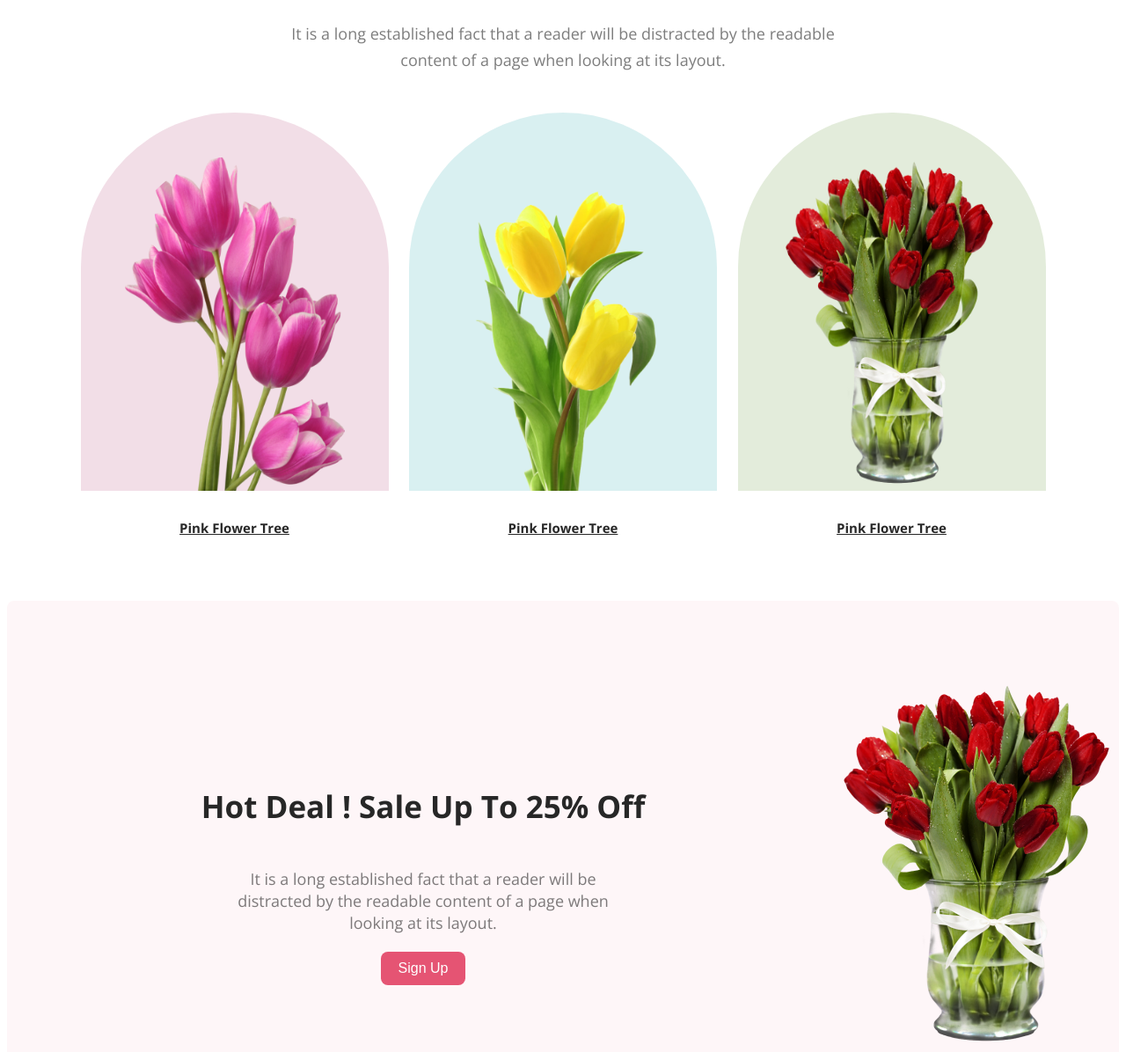
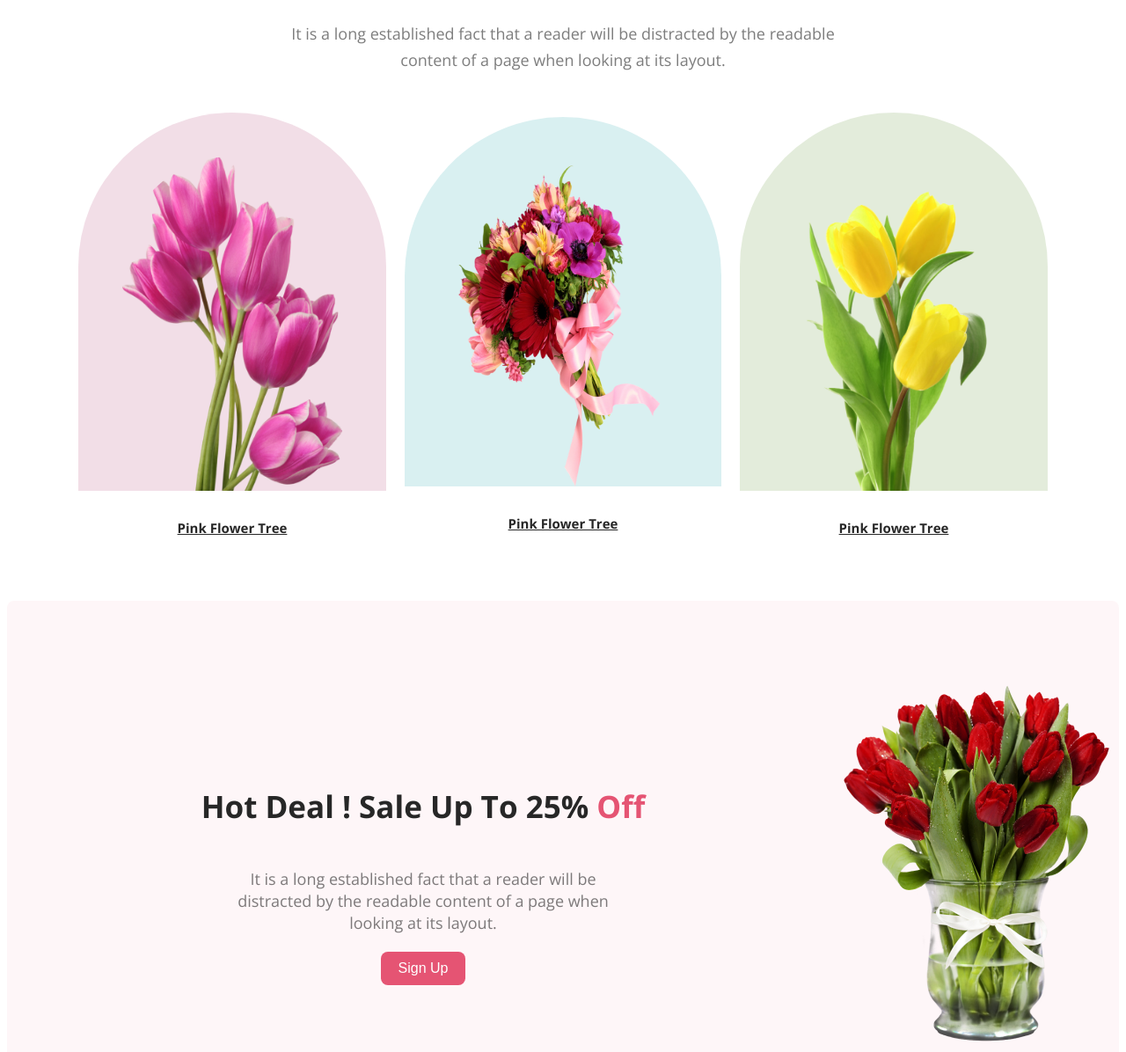
Before and after one commit to Monalisa2836/first-assignment, a plain HTML site: page index.html in a window 1280 px wide. Shown: the part 920-2116 px from the top of the page at 88% size. Drawn offline with nearby package versions, Linux system fonts and the light colour scheme.

Commit message:
did some minor adjustments.

```diff
--- a/index.html
+++ b/index.html
@@ -47,11 +47,11 @@
             <h4 class="img-short-des">Pink Flower Tree</h4>
           </div>
           <div>
-            <img class="second-image" src="Flower Asset/pngwing 7.png" alt="" />
+            <img class="second-image" src="Flower Asset/pngwing 5.png" alt="" />
             <h4 class="img-short-des">Pink Flower Tree</h4>
           </div>
           <div>
-            <img class="third-image" src="Flower Asset/pngwing 8.png" alt="" />
+            <img class="third-image" src="Flower Asset/pngwing 7.png" alt="" />
             <h4 class="img-short-des">Pink Flower Tree</h4>
           </div>
         </div>
@@ -59,7 +59,7 @@
       <!-- second section  -->
       <section class="second-section">
         <div>
-          <h4>Hot Deal ! Sale Up To 25% Off</h4>
+          <h4>Hot Deal ! Sale Up To 25% <span class="highlight">Off</span></h4>
           <p class="second-sec-des">
             It is a long established fact that a reader will be distracted by
             the readable content of a page when looking at its layout.
@@ -111,7 +111,7 @@
       </section>
     </main>
     <footer>
-      <h3 class="footer-title">Flower<span>Shop</span></h3>
+      <h3 class="footer-title"><span class="highlight">Flower</span>Shop</h3>
       <p class="footer-des">
         It is a long established fact that a reader will be distracted by the
         readable content of a page when looking at its layout.
--- a/style.css
+++ b/style.css
@@ -28,6 +28,7 @@ body {
   line-height: 30px;
   width: 600px;
 }
+/* shared styles */
 .btn-primary {
   border-radius: 8px;
   background: #e55473;
@@ -36,7 +37,9 @@ body {
   color: #fff;
   font-size: 16px;
 }
-
+.highlight {
+  color: #e55473;
+}
 .sec-title {
   text-align: center;
   color: #272727;
@@ -62,8 +65,8 @@ body {
   background: rgba(167, 33, 98, 0.15);
 }
 .second-image {
-  width: 250px;
-  height: 380px;
+  width: 260px;
+  height: 370px;
   padding: 50px 50px 0px 50px;
   border-radius: 300px 300px 0px 0px;
   background: rgba(5, 151, 160, 0.15);
@@ -170,6 +173,7 @@ input {
   background: rgba(229, 84, 115, 0.05);
   text-align: center;
   padding: 50px;
+  margin-bottom: 80px;
 }
 .last-btn {
   border-radius: 8px;
@@ -181,27 +185,26 @@ input {
   margin-top: 25px;
 }
 
-footer{
+footer {
   background: #111010;
   color: white;
   padding: 80px 20px;
   text-align: center;
 }
-.footer-title{
-    color: #E55473;
+.footer-title {
   font-family: Lato;
   font-size: 48px;
   font-style: normal;
   font-weight: 800;
   line-height: normal;
 }
-.footer-des{
+.footer-des {
   font-size: 15px;
   font-weight: 400;
   line-height: 30px;
   width: 50%;
   margin: auto;
 }
-.last-des{
-    color: rgba(255, 255, 255, 0.40);
+.last-des {
+  color: rgba(255, 255, 255, 0.4);
 }
```
Lines whose indentation alone changed are shown as unchanged.
